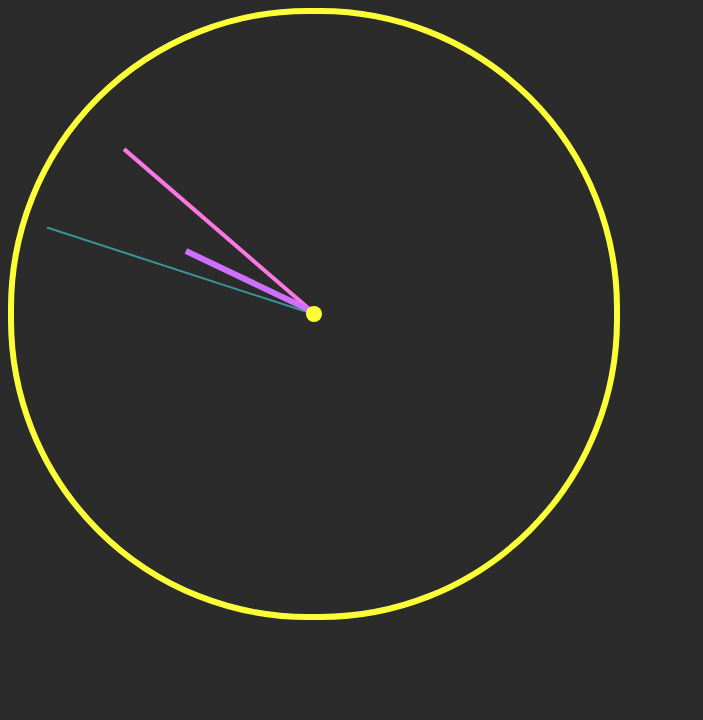
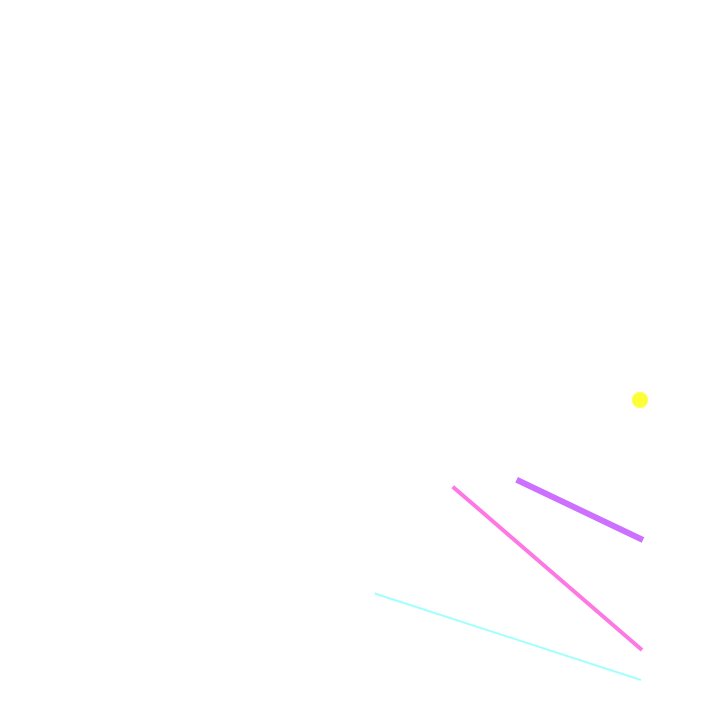
Before and after one commit to Hld22/Clock, a plain HTML site: page index.html in a window 1280 px wide. Shown: the whole page, without its empty margins (0-703 px from the left). Drawn offline with Linux system fonts and the light colour scheme.

Commit message:
Add files via upload

```diff
--- a/styles.css
+++ b/styles.css
@@ -1,67 +1,41 @@
-body{
-    diyplay: flex;
-    justify-content: center;
-    align-items: center;
-    height: 100vh;
-    background-color: rgb(43,43,43);
-
+#seconds-hand,
+#minutes-hand,
+#hours-hand {
+    position: absolute;
+    top: 50%;
+    left: 50%;
+    transform-origin: bottom center;
 }
 
-.clock{
-    height: 600px;
-    width: 600px;
-    border-radius: 300px;
-    border: solid 6px rgb(252, 255, 55);
-    position: absolute;
-}
-
+/* Sekundenzeiger */
 #seconds-hand {
-    position: absolute;
     height: 280px;
     width: 2px;
     background-color: rgb(70, 255, 255);
-    left: 299px;
-    bottom: 299px;
-    opacity: 50%;
-    transform-origin: 0% 100%;
-
+    opacity: 0.5;
 }
 
+/* Minutenzeiger */
 #minutes-hand {
-    position: absolute;
     height: 250px;
     width: 4px;
     background-color: rgb(253, 120, 227);
-    left: 298px;
-    bottom: 300px;
-    transform-origin: 0% 100%;
- }
+}
 
+/* Stundenzeiger */
 #hours-hand {
-
     height: 140px;
     width: 6px;
     background-color: rgb(205, 112, 255);
-    position: absolute;
-    left: 297px;
-    bottom: 300px;
-    transform-origin: 0% 100%;
 }
 
 #center {
+    position: absolute;
+    top: 50%;
+    left: 50%;
+    width: 16px;
     height: 16px;
-    width: 16px;
-    border-radius: 8px;
     background-color: rgb(252, 255, 55);
-    position: absolute;
-    left: 292px;
-    bottom: 292px;
+    border-radius: 50%;
+    transform: translate(-50%, -50%);
 }
-
-#display_image {
-    position: absolute;
-    height: 600px;
-    width: 600px;
-    left: 150px;
-
-}
```
